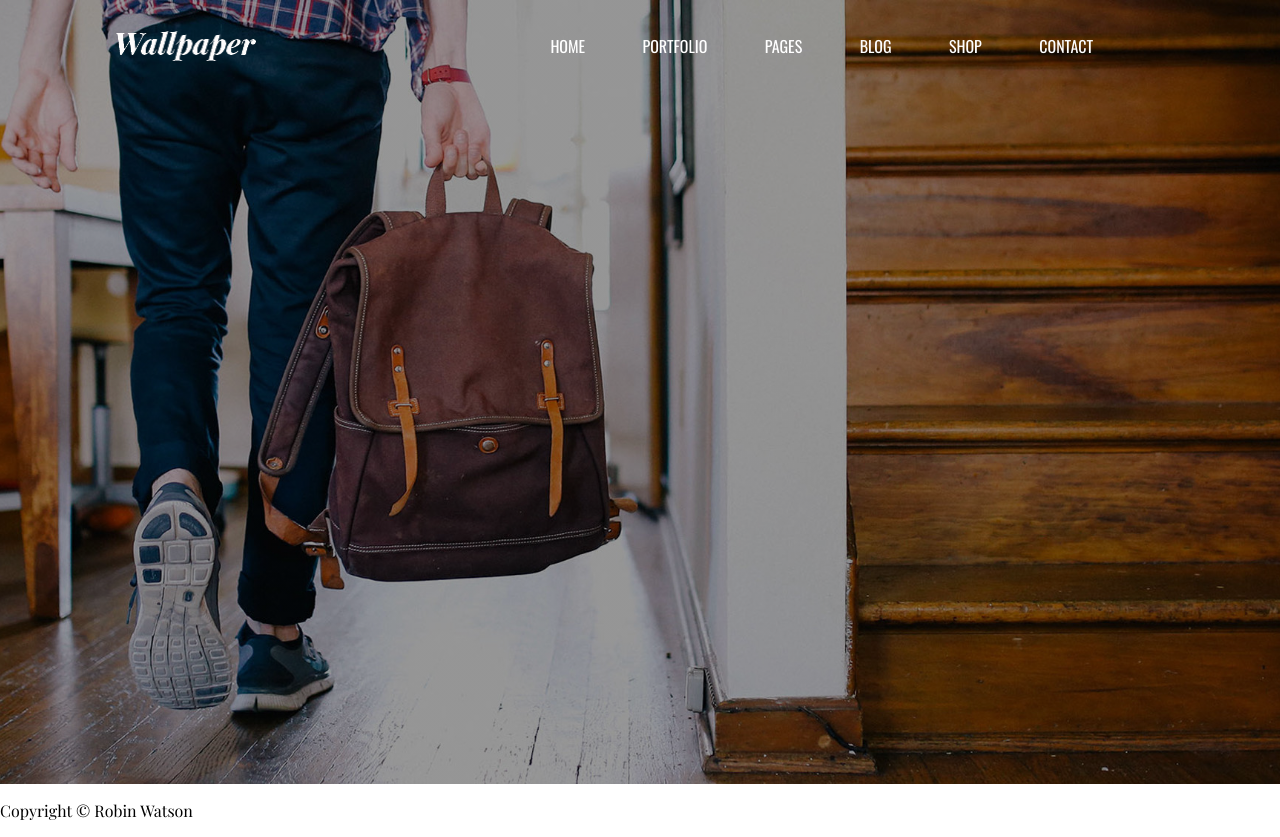
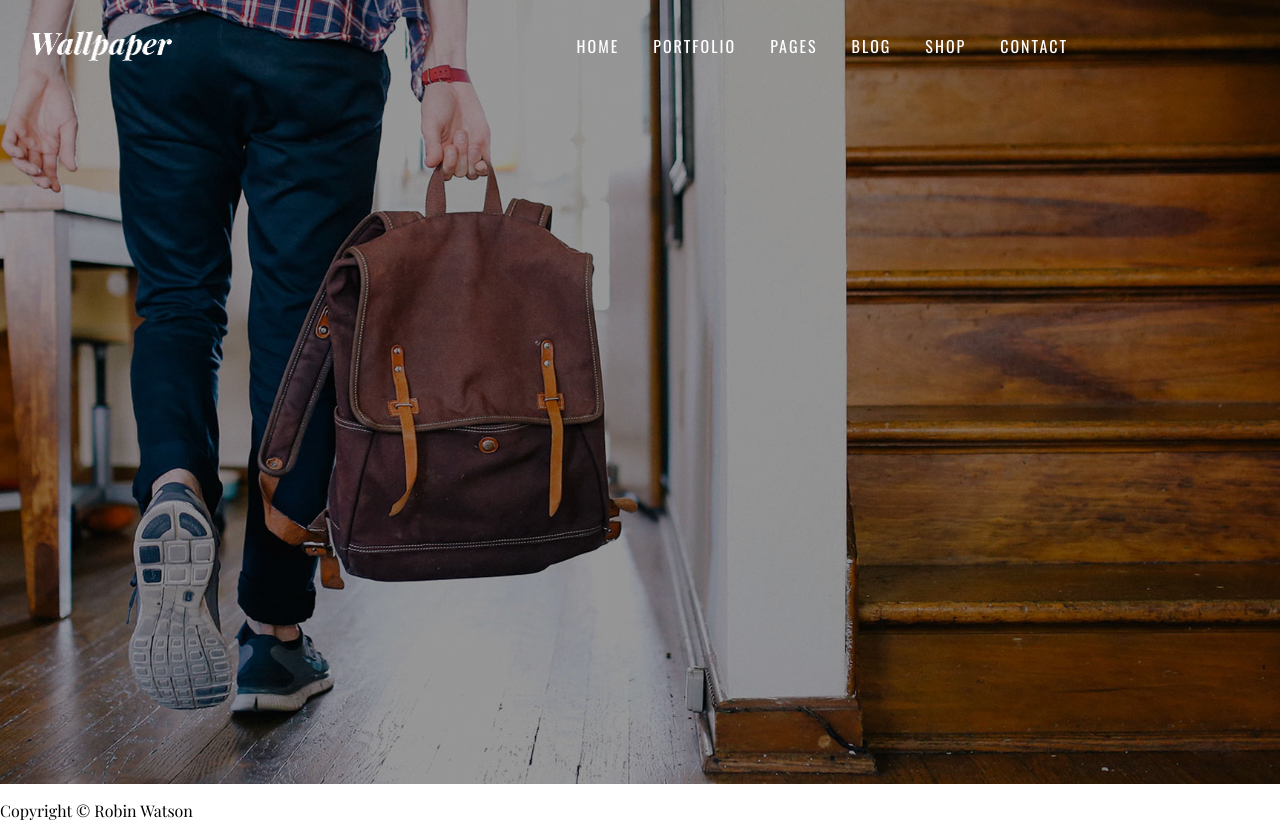
Before and after one commit to Robinhoeh/agencynav, a React app: page public/index.html in a window 1280 px wide. Built offline with nearby package versions, Linux system fonts and the light colour scheme; some icons are missing.

Commit message:
postion burger

```diff
--- a/public/index.css
+++ b/public/index.css
@@ -12,7 +12,7 @@ body{
 	font-family: 'Playfair Display','Oswald', sans-serif;
 }
 .container{
-	max-width: 1100px;
+	max-width: 1267px;
 	width: 100%;
 	margin: 0 auto;
 	padding: 0 2%;
@@ -62,13 +62,12 @@ header{
 	width: 140px;
 }
 ul{
-	width: 55%;
 	justify-content: space-between;
-	margin-left: 49px;
 }
 ul li{
 	font-family: "Oswald", sans-serif;
 	font-size: 16px;
+	letter-spacing: 2px;
 }
 ul li a{
 	padding: 10px 17px;
@@ -122,7 +121,7 @@ nav{
 		bottom: 33px;
 		right: 3%;
 		align-items: flex-end;
-		width: 122px;
+		width: 129px;
 		display: flex;
 		height: 233px;
 		background: #873137;
```
